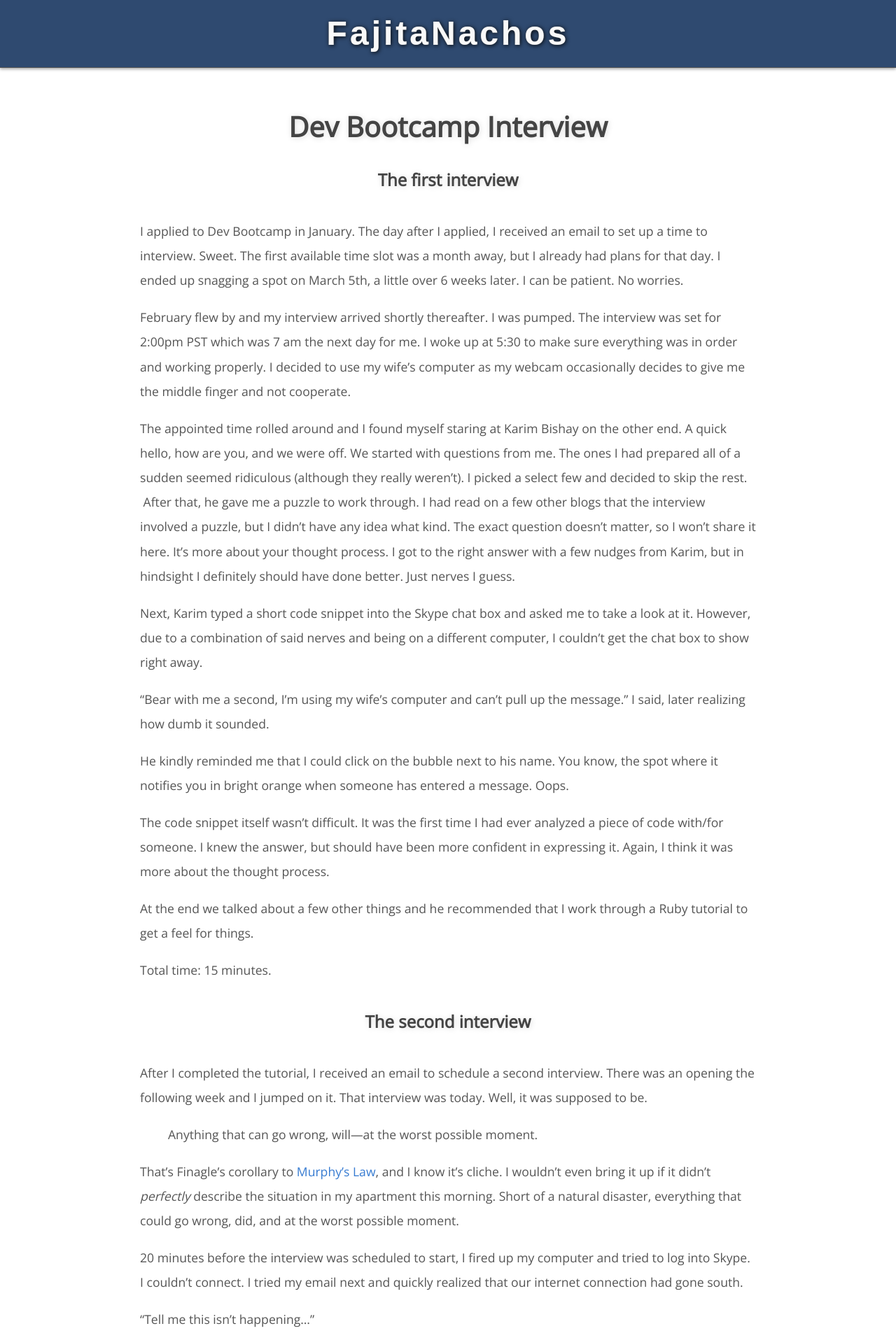
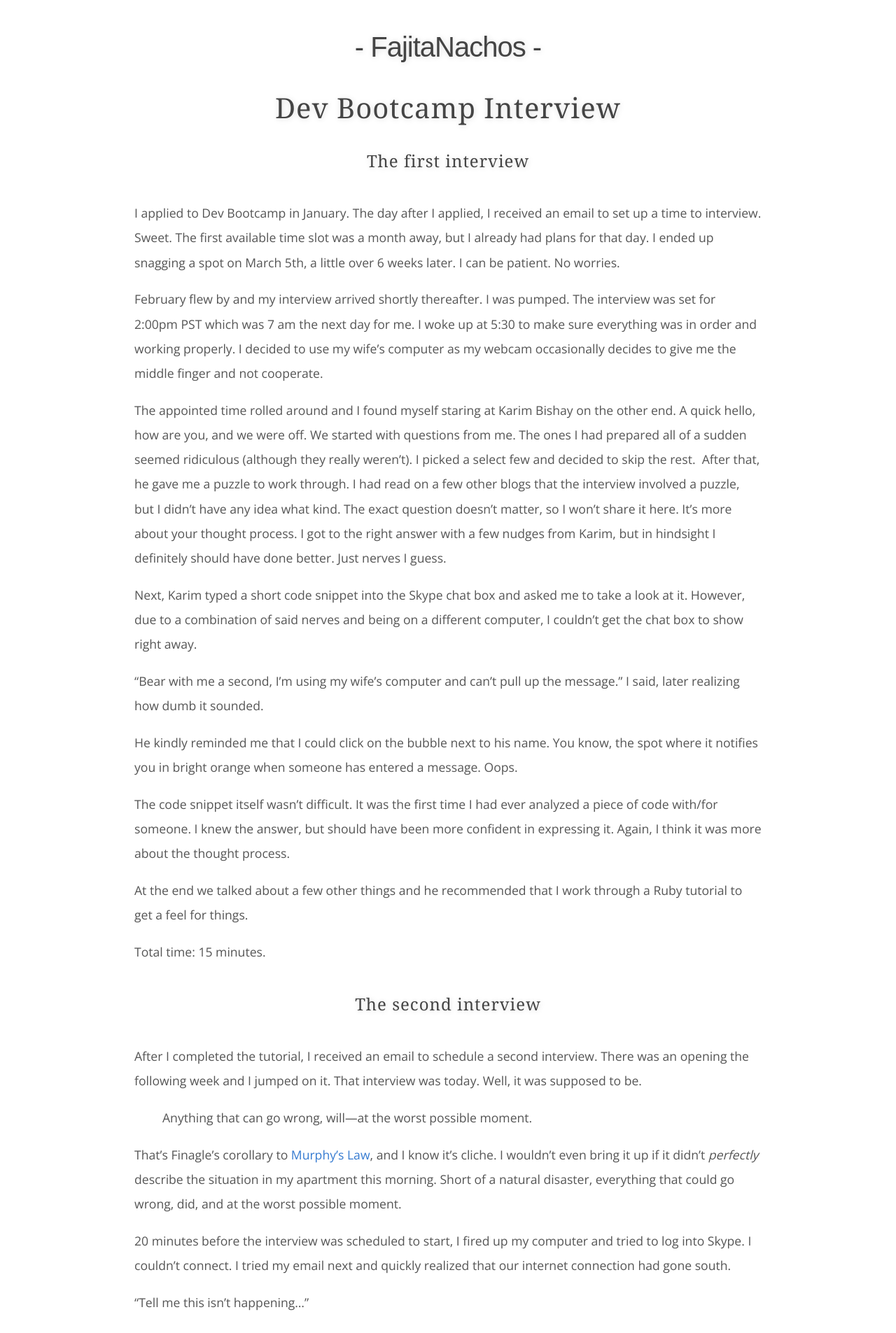
Before and after one commit to karsumit94/andrewholsted.github.io, a Jekyll site: the page built from _posts/2013-03-15-Dev-Bootcamp-Interview.md, in a window 1280 px wide. Shown: the top 1905 px of the page at 70% size. Built offline with Jekyll 4.4.1, drawn with Linux system fonts in a browser that asks for light colours; nearby versions of some CDN libraries; some web fonts are replaced; Markdown is read by kramdown in place of the engine named in the settings.

Commit message:
Change post header.

```diff
--- a/_layouts/default.html
+++ b/_layouts/default.html
@@ -6,7 +6,7 @@
     <head>
         <meta charset="utf-8">
         <meta http-equiv="X-UA-Compatible" content="IE=edge,chrome=1">
-        <title></title>
+        <title>{{site.title}} - {{page.title}}</title>
         <meta name="description" content="">
         <meta name="viewport" content="initial-scale=1.0, maximum-scale=1.0, userscalable=no">
 
--- a/_layouts/post.html
+++ b/_layouts/post.html
@@ -3,7 +3,7 @@ layout: default
 ---
 <div id="post-wrap">
   <div id = "post-header">
-    <a href ="/"><h1 id ="site-title">FajitaNachos</h1></a>
+    <h1 id ="site-title"> <a href ="/"> - {{site.title}} - </a></h1>
   </div>
   <div id = "post-container">
     <article>
--- a/css/main.css
+++ b/css/main.css
@@ -86,6 +86,8 @@ h1, h2{
     text-shadow: 1px 1px 8px #ddd;
     line-height:1em;
     font-size:2.5em;
+    font-family:"Droid Serif", "Georgia", serif;
+    letter-spacing:-1px;
 }
 
 section{
@@ -304,10 +306,11 @@ section{
 }
 
 #post-container {
-    max-width:55em;
+    max-width:70%;
     margin:auto;
-    padding:5%;
+    padding:0 5% 5% 5%;
     height:100%;
+    clear:both;
 }
 
 #post-content p{
@@ -320,6 +323,9 @@ section{
     text-align:center;
     color:#444;
     margin:0 0 5% 0;
+    font-weight:normal;
+    letter-spacing:1px;
+    cursor:default;
 }
 
 #post-content img{
@@ -413,28 +419,25 @@ tr.first-row td {
 
 #post-header{
     width:100%;
+    float:left;
     text-align:center;
-    background-color:#2f4a70;
-    color:#f9f9f9;
-    border-bottom:1px solid #555;
-    box-shadow:0px 2px 4px #aaa;
-    -webkit-box-shadow: 0px 2px 4px #aaa;
-    -moz-box-shadow:0px 2px 4px #aaa;
-    letter-spacing:4px;
+
 }
 
-#site-title{
-    font-family: "Arial", sans-serif;
-    font-size:3em;
-    text-shadow: 1px 1px 6px #000, 0px 0px 1px #fff;
-    padding:.5em .25em;
-    margin:0;
+#site-title a{
+    font-family: "Droid Serif", sans-serif;
+    padding:.5em 0 .5em 0;
     line-height:1em;
-    color: #385682;
+    color:#444;
+    font-weight:normal;
+    letter-spacing:-1px;
+    display:block;
 }
 
-#site-title:hover{
-    color:#f9f9f9;
+#site-title a:hover{
+
+
+
 }
 
 /* ============
@@ -514,7 +517,7 @@ tr.first-row td {
     text-align:center;
 }
 .cws-link, .github-link{
-    border:1px solid #ccc;
+    border:1px solid #555;
     padding:1em;
     display:inline-block;
     margin:3% 6%;
@@ -526,7 +529,7 @@ tr.first-row td {
     -webkit-box-shadow:2px 2px 6px #ccc;
     -mox-boz-shadow: 2px 2px 6px #ccc;
      color: #f9f9f9;
-    text-shadow: 1px 1px 8px #222;
+    text-shadow: 1px 1px 4px #222;
     font-size:1.25em;
 }
 
@@ -537,6 +540,7 @@ tr.first-row td {
     background-image: -webkit-linear-gradient(bottom, #367CD1 8%, #3C85D9 54%, #438CE0 77%);
     background-image: -ms-linear-gradient(bottom, #367CD1 8%, #3C85D9 54%, #438CE0 77%);
     background-image: -webkit-gradient(linear,left bottom,left top,color-stop(0.08, #367CD1),color-stop(0.54, #3C85D9),color-stop(0.77, #438CE0));
+    text-shadow: -1px -1px 1px #222;
 
 }
 .cws-link:active, .github-link:active{
--- a/index.html
+++ b/index.html
@@ -1,5 +1,6 @@
 ---
 layout: default
+title: "Home"
 ---
   	<section id = "home" class = "section">
   		<div id="home-wrap">
```
Also changed, not shown: _posts/2013-03-21-Hotfix.md (+1 -1 lines).
